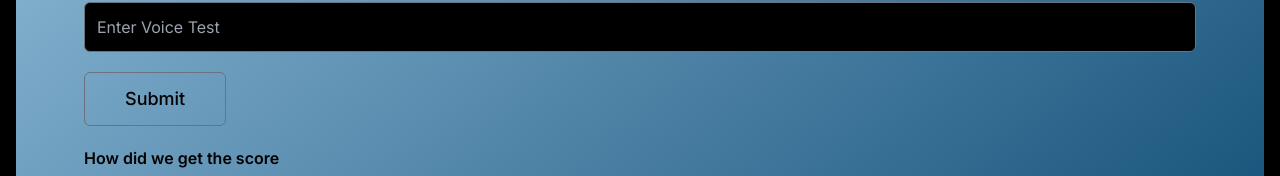
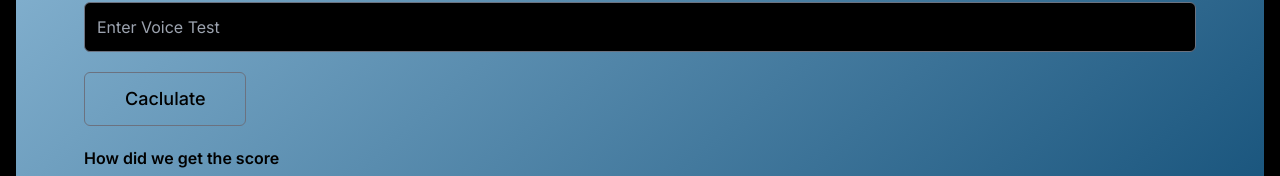
Before and after one commit to LogicubeItServices/disability-calculator, a Next.js app: page /speech in a window 1280 px wide. Shown: the part 750-926 px from the top of the page. Built offline with nearby package versions, Linux system fonts and the light colour scheme.

Commit message:
Added Beautification to result

```diff
--- a/components/HearingForm.tsx
+++ b/components/HearingForm.tsx
@@ -131,7 +131,7 @@ const HearingForm = () => {
         Submit
       </button>
       {isSubmitSuccessful ? (
-        <h3>You have {value.toFixed(2)}% hearing impairment.</h3>
+          <h3 className={" p-3  rounded-md bg-white/30 font-bold  "}>Result: You have {value.toFixed(2)}% hearing impairment.</h3>
       ) : null}
       <div className="flex flex-col gap-5 divide-y-2">
         <h3 className="font-semibold">How did we get the score</h3>
--- a/components/LanguageForm.tsx
+++ b/components/LanguageForm.tsx
@@ -109,7 +109,7 @@ const LanguageForm = () => {
         Submit
       </button>
       {isSubmitSuccessful && (
-        <h3>You have {value.toFixed(2)}% language disability.</h3>
+          <h3 className={" p-3  rounded-md bg-white/30 font-bold  "}>Result: You have {value.toFixed(2)}% language disability.</h3>
       )}
       <div className="border p-2 flex flex-col gap-4">
         <div className="text-center text-sm ">
--- a/components/SpeechForm.tsx
+++ b/components/SpeechForm.tsx
@@ -125,10 +125,10 @@ const SpeechForm = () => {
         className="p-3 rounded-md border border-gray-500 w-fit px-10 hover:bg-white transition duration-700 hover:text-black font-medium text-lg"
         type="submit"
       >
-        Submit
+        Caclulate
       </button>
       {isSubmitSuccessful && (
-        <h3>You have {value.toFixed(2)}% voice disability.</h3>
+        <h3 className={" p-3  rounded-md bg-white/30 font-bold  "}>Result: You have {value.toFixed(2)}% voice disability.</h3>
       )}
       <h3 className="font-semibold">How did we get the score</h3>
       <div className="text-sm text-gray-200 p-3 flex gap-3">
```
